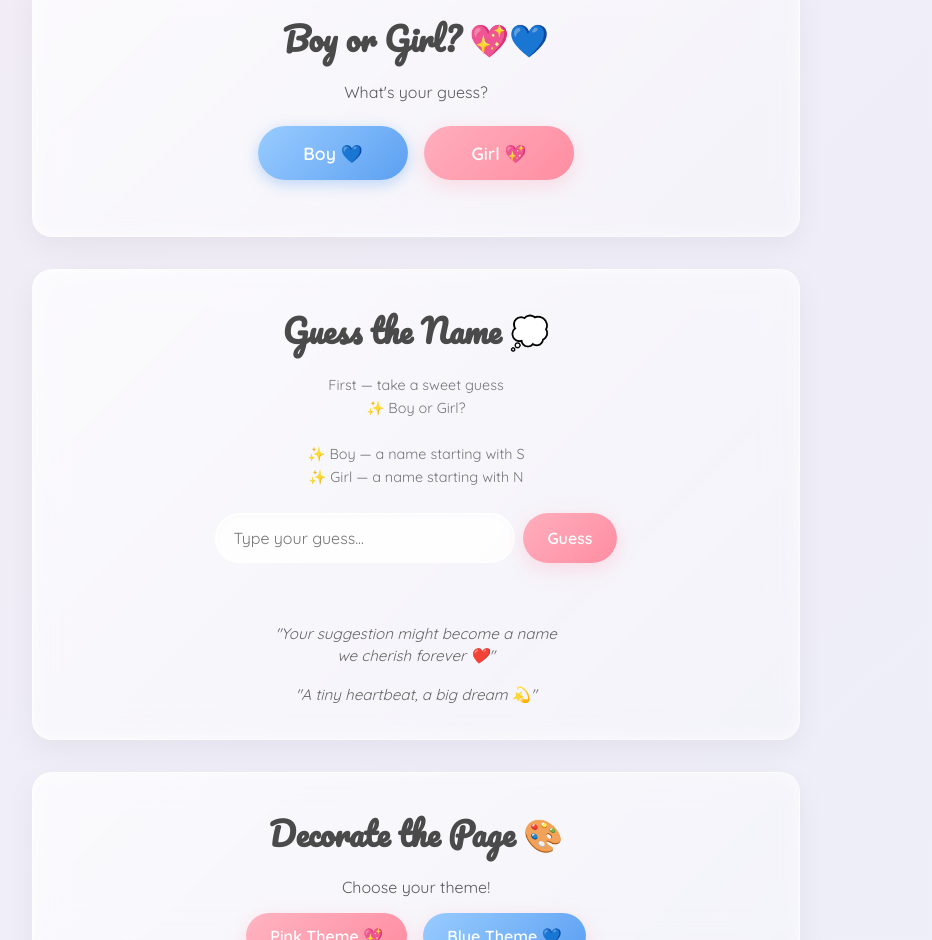
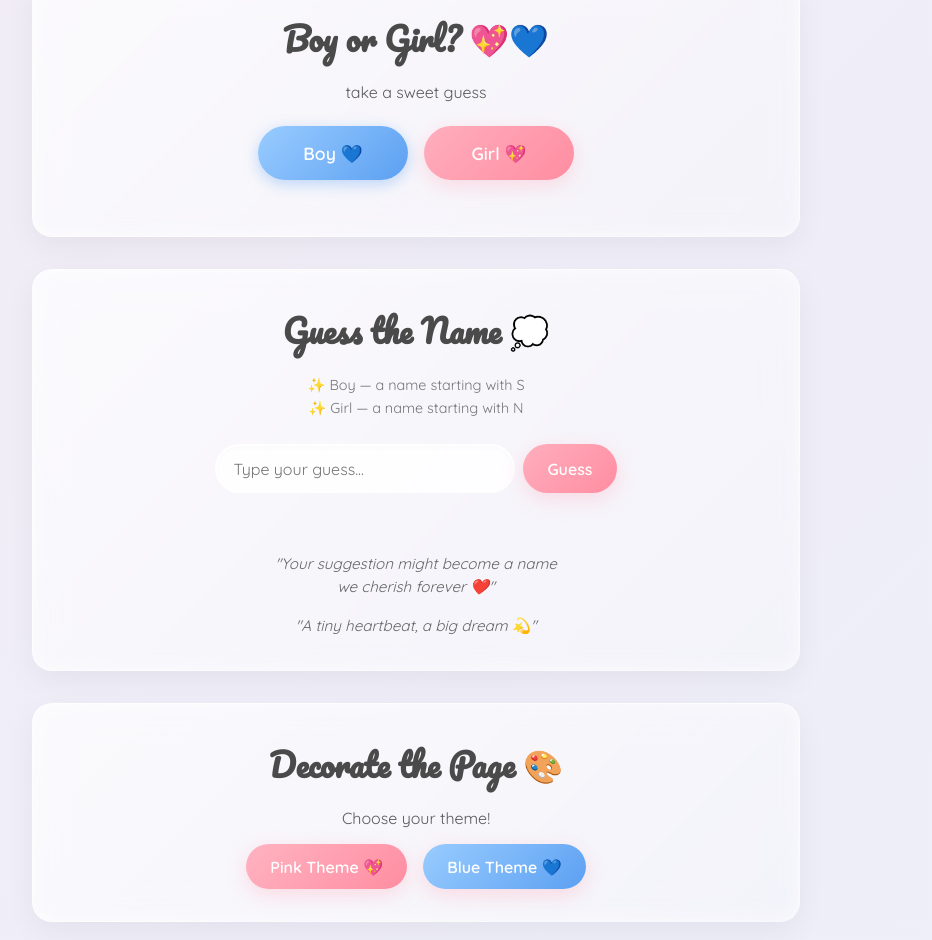
Before and after one commit to SelvaDev-17/SN-baby-shower, a plain HTML site: page index.html in a window 1280 px wide. Shown: the part 857-1797 px from the top of the page, without its empty margins (224-1156 px from the left). Drawn offline with Linux system fonts and the light colour scheme.

Commit message:
Remove intro text from name guess hint

```diff
--- a/index.html
+++ b/index.html
@@ -58,7 +58,7 @@
         <!-- SECTION 2: GENDER GUESS POLL -->
         <section id="gender-poll" class="glass-card">
             <h2>Boy or Girl? 💖💙</h2>
-            <p>What's your guess?</p>
+            <p>take a sweet guess </p>
             <div class="poll-buttons">
                 <button class="btn-boy" onclick="voteGender('boy')">Boy 💙</button>
                 <button class="btn-girl" onclick="voteGender('girl')">Girl 💖</button>
@@ -77,8 +77,6 @@
         <section id="guess-name" class="glass-card">
             <h2>Guess the Name 💭</h2>
             <p class="hint" style="line-height: 1.6; margin-bottom: 1.5rem;">
-                First — take a sweet guess<br>
-                ✨ Boy or Girl?<br><br>
                 ✨ Boy — a name starting with S<br>
                 ✨ Girl — a name starting with N
             </p>
@@ -87,7 +85,8 @@
                 <button onclick="guessName()">Guess</button>
             </div>
             <p id="name-feedback" class="feedback"></p>
-            <div class="guess-footer" style="margin-top: 1.5rem; font-style: italic; color: #666; font-size: 0.95rem; line-height: 1.5;">
+            <div class="guess-footer"
+                style="margin-top: 1.5rem; font-style: italic; color: #666; font-size: 0.95rem; line-height: 1.5;">
                 <p>"Your suggestion might become a name<br>we cherish forever ❤️"</p>
                 <p style="margin-top: 1rem;">"A tiny heartbeat, a big dream 💫"</p>
             </div>
```
